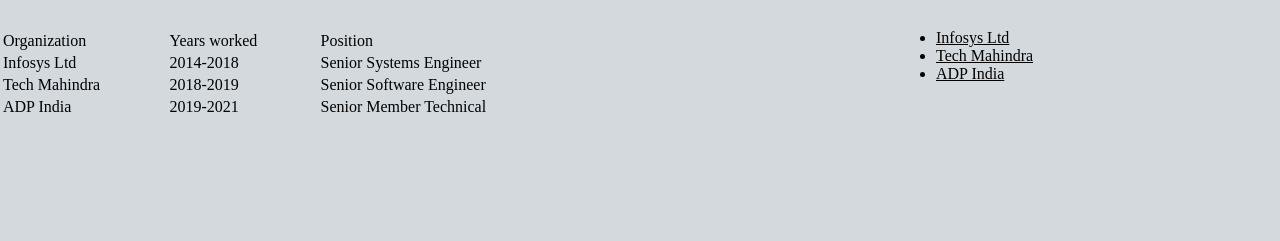
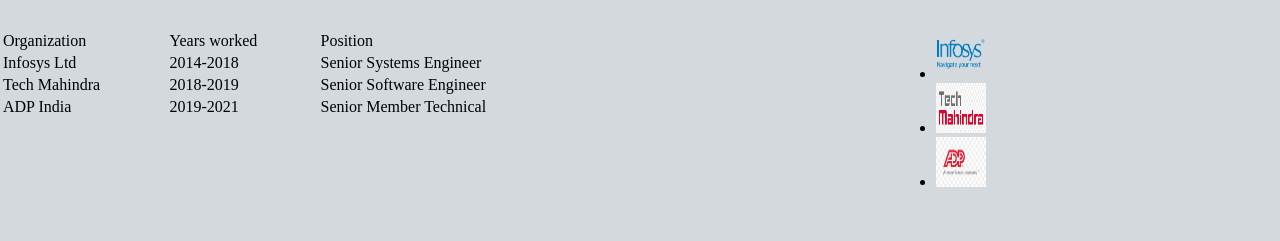
Before and after one commit to Ramoju/myblog_Sravan_C0828149, a plain HTML site: page work.html in a window 1280 px wide. Shown: the part 345-586 px from the top of the page. Drawn offline with Linux system fonts and the light colour scheme; a web font is replaced by a local one.

Commit message:
Update work.html
Added images in work html file

```diff
--- a/work.html
+++ b/work.html
@@ -43,9 +43,9 @@
 	<div class="row right">
 		<h3>References</h3>
 		<ul>
-			<a href="https://www.infosys.com/""><li>Infosys Ltd</li></a>
-			<a href="https://www.techmahindra.com/"><li>Tech Mahindra</li></a>
-			<a href="https://in.adp.com/"><li>ADP India</li></a>
+			<a href="https://www.infosys.com/""><li><img src="images/infosys.png" alt="Infosys Ltd" width="50px" height="50px"></li></a>
+			<a href="https://www.techmahindra.com/"><li><img src="images/techm.jpeg" alt="Tech Mahindra" width="50px" height="50px"></li></a>
+			<a href="https://in.adp.com/"><li><img src="images/adp.png" alt="ADP India" width="50px" height="50px"></li></a>
 		</ul>
 	</div>
 		<div id="footer">
```
